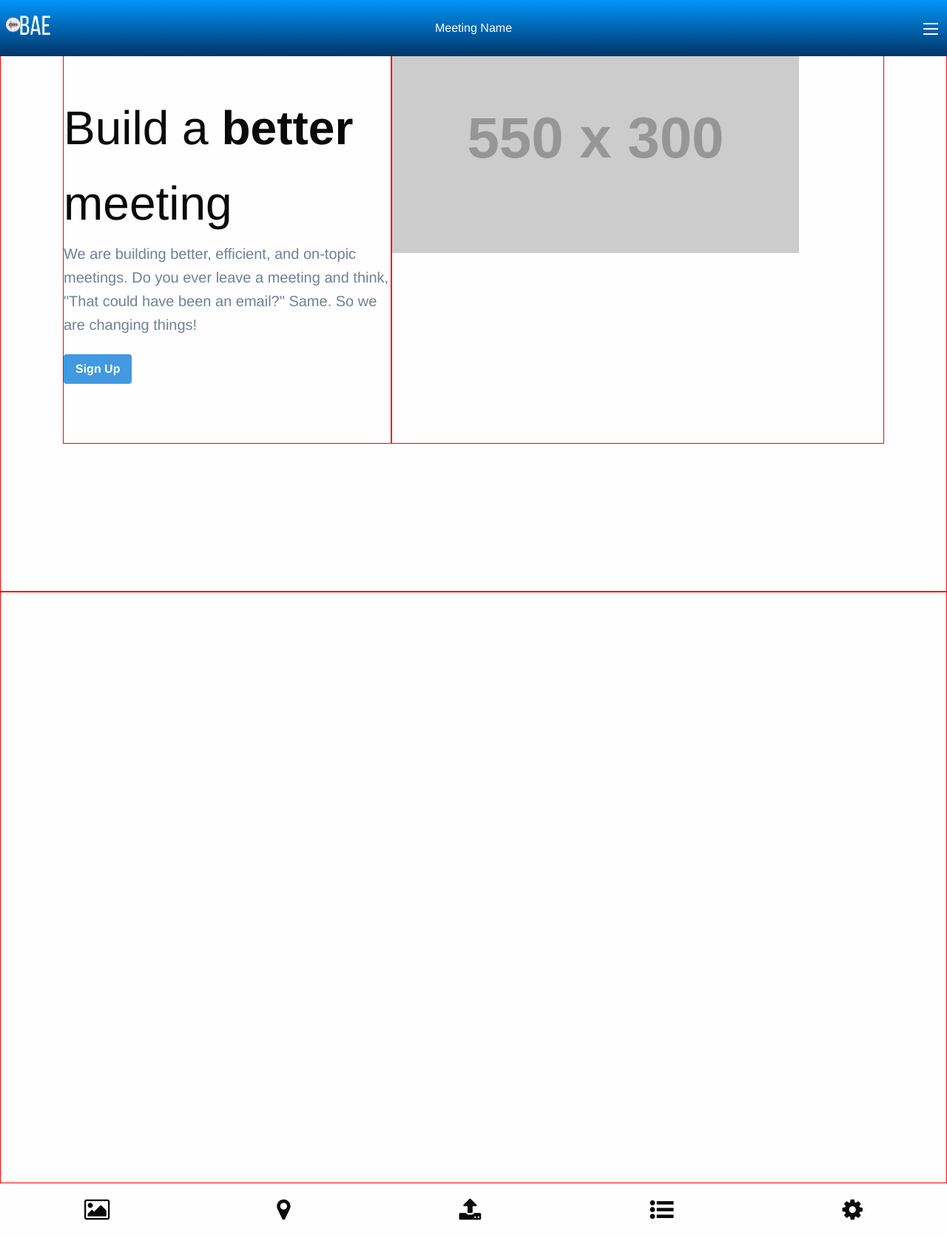
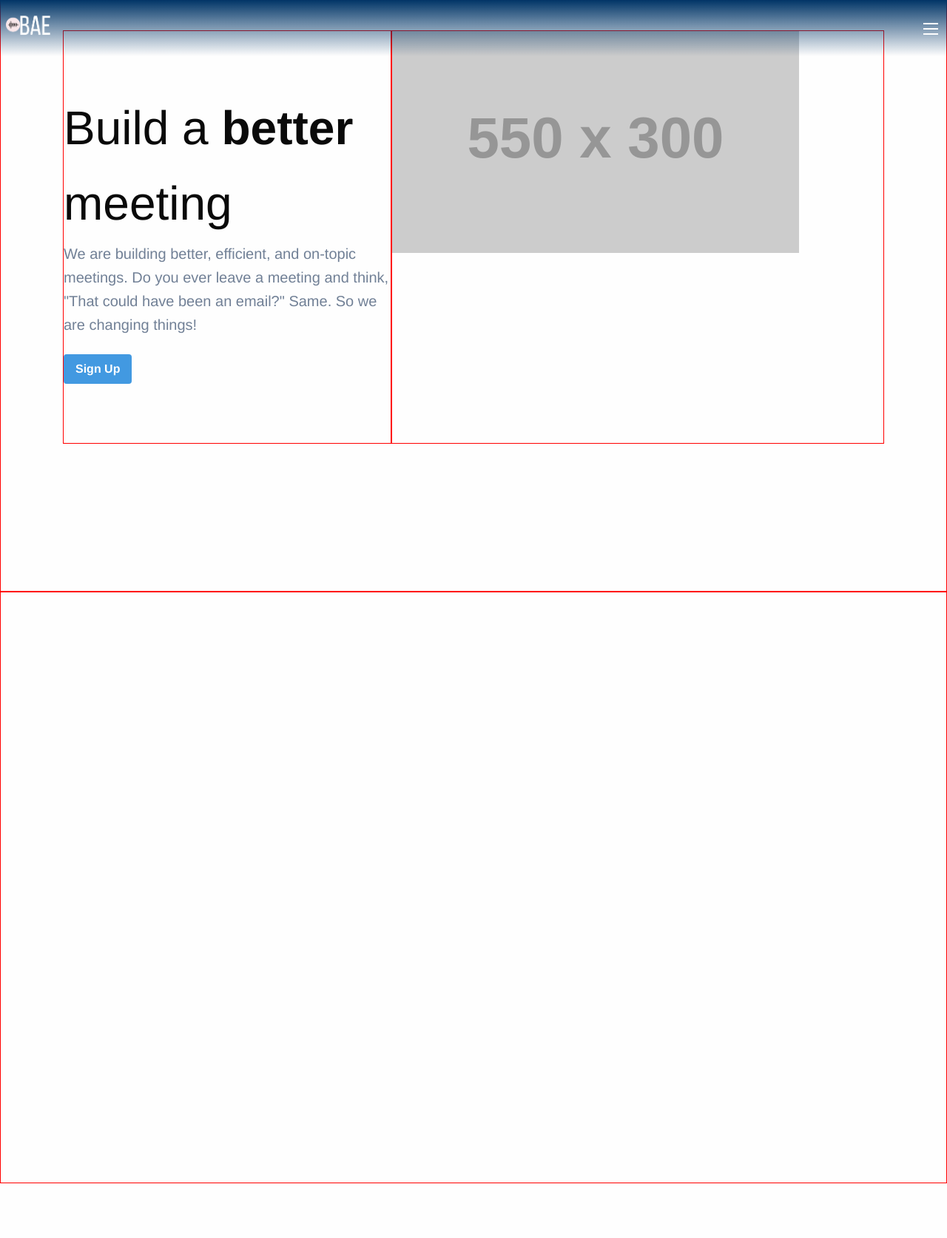
Before and after one commit to Could-this-have-been-an-email/bae.meet.ai, a React (Create React App) app in the folder client/: page / in a window 1280 px wide. Shown: the whole page at 74% size. After the commit the page ends 1600 px from the top, so only its background shows below. Built offline with nearby package versions, Linux system fonts and the light colour scheme.

Commit message:
nav color change

```diff
--- a/client/src/components/meetingheader.js
+++ b/client/src/components/meetingheader.js
@@ -7,14 +7,15 @@ function MeetingHeader(props) {
           <a href="#"><img src="../baelogo2.png" width="60"></img></a>
 
           </div>
-        <div class="title-bar-center">
+        {/* <div class="title-bar-center">
           <span class="title-bar-text">Meeting Name</span>
-        </div>
+        </div> */}
           <div class="title-bar-right">
             <span class="title-bar-text"></span>
             <span class="title-bar-text"><button class="menu-icon" type="button"></button></span>
           </div>
         </div>
+
   );
 }
 
--- a/client/src/pages/Landing/index.js
+++ b/client/src/pages/Landing/index.js
@@ -3,13 +3,11 @@ import Button from '../../components/button';
 import './style.css';
 import '../../styles/meeting.css';
 import MeetingHeader from '../../components/meetingheader';
-import MeetingFooter from '../../components/meetingfooter';
 
 function Landing() {
   return (
     <div>
       <MeetingHeader></MeetingHeader>
-
       <section className="b py-10 px-4 h-screen">
         <div className="md:flex px-12 mx-5">
           <div className="b md:w-2/5 py-20">
@@ -32,7 +30,7 @@ function Landing() {
         </div>
       </section>
       <div className="h-screen b"></div>
-      <MeetingFooter></MeetingFooter>
+      {/* <MeetingFooter></MeetingFooter> */}
     </div>
   );
 }
--- a/client/src/styles/meeting.css
+++ b/client/src/styles/meeting.css
@@ -1,7 +1,7 @@
 
 
 .mobile-nav-bar {
-    background: linear-gradient(to top, #013567 0%, #0195FA 100%);
+    background: linear-gradient(to top, #ffffff00 0%, #013567 100%);
     overflow: hidden;
     position: fixed;
     width: 100%;
```
